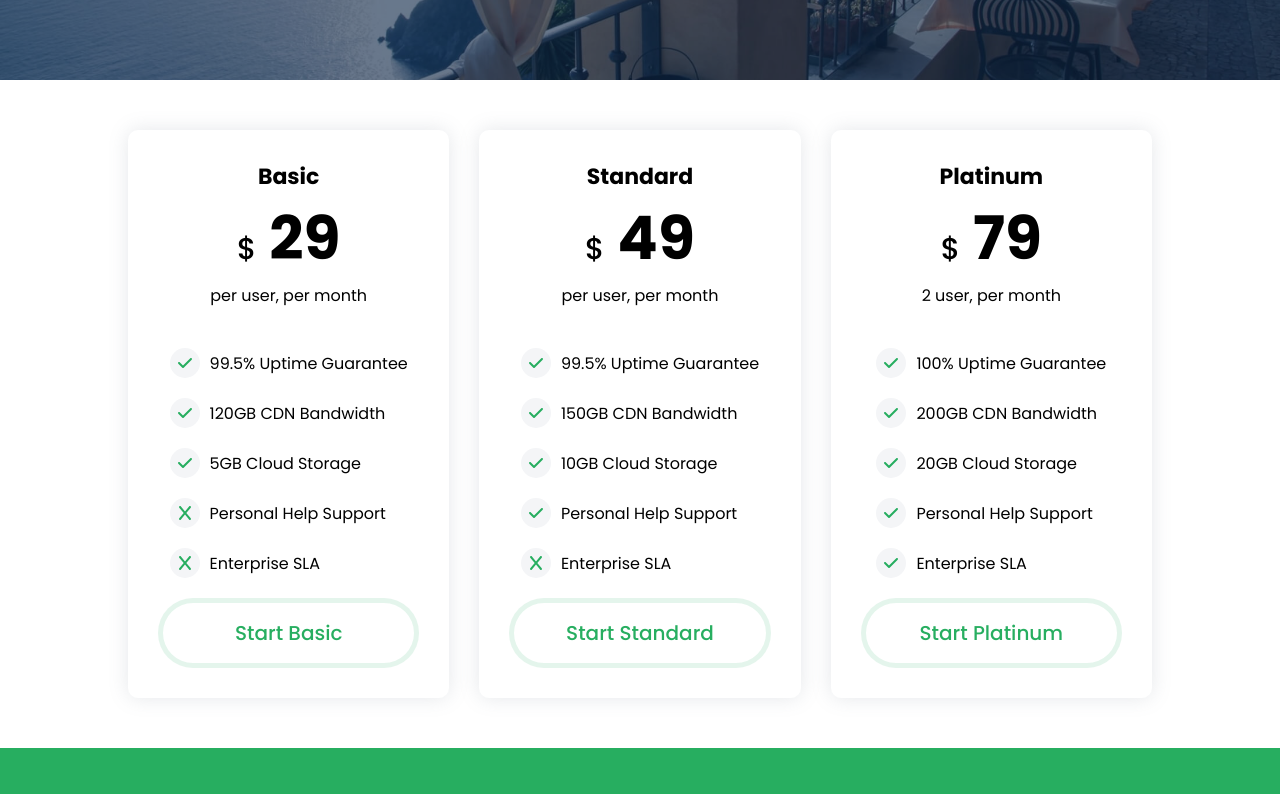
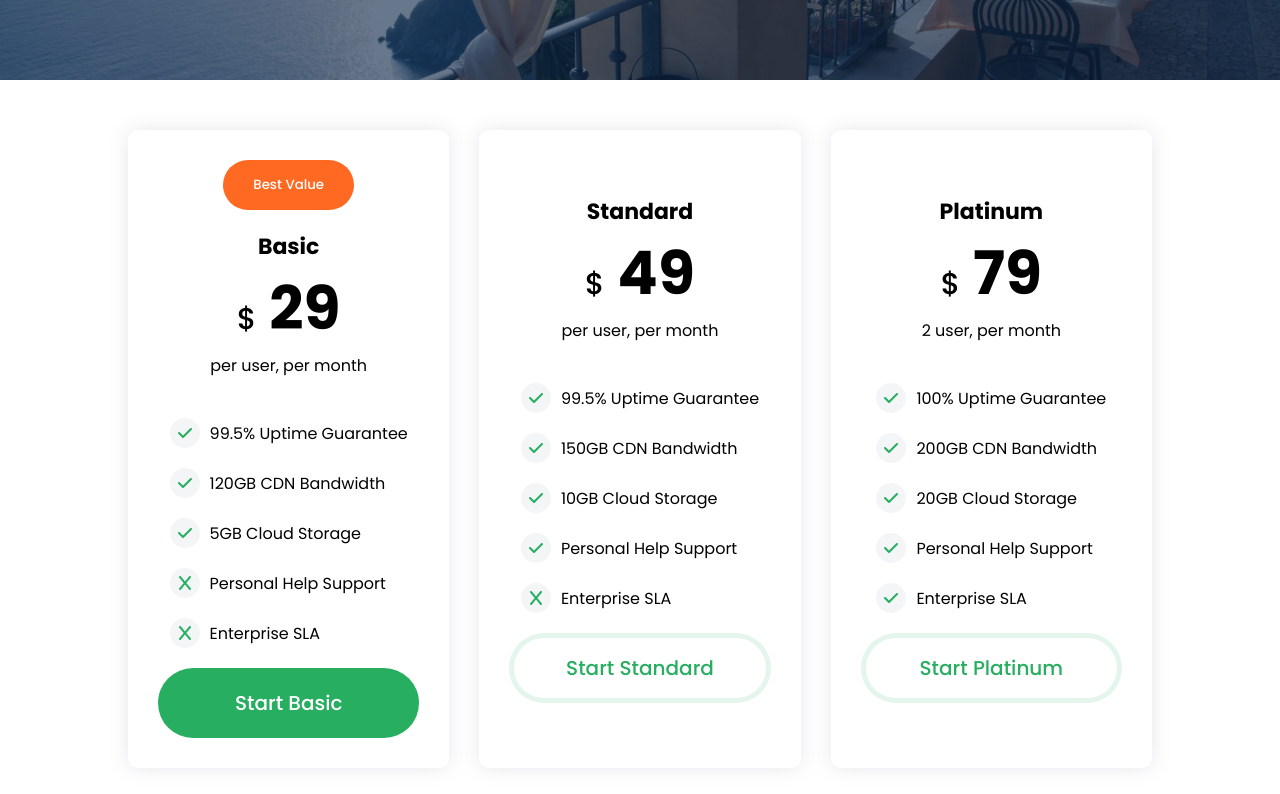
Before and after one commit to danhbui1998/react-landing-page, a React (Create React App) app: page /pricing in a window 1280 px wide. Shown: the part 320-1114 px from the top of the page. Built offline with nearby package versions, Linux system fonts and the light colour scheme.

Commit message:
#25 Add/ remove Active Class Card Price

```diff
--- a/src/components/Location/Location.scss
+++ b/src/components/Location/Location.scss
@@ -12,11 +12,14 @@
     &-item {
         overflow: hidden;
         position: relative;
+        cursor: pointer;
         img {
             border-radius: 5px;
             width: 100%;
             height: 100%;
             object-fit: cover;
+            transform: scale(1);
+            transition: 0.4s;
         }
         .overlay {
             position: absolute;
@@ -53,6 +56,9 @@
                 z-index: -1;
             }
         }
+        &:hover img {
+            transform: scale(1.2);
+        }
     }
     @include sm {
         &-card {
--- a/src/components/Price/Price.scss
+++ b/src/components/Price/Price.scss
@@ -15,6 +15,7 @@
         border-radius: 10px;
         display: flex;
         align-items: center;
+        justify-content: center;
         flex-direction: column;
         .btn-top {
             margin-bottom: 20px;
@@ -37,6 +38,7 @@
             justify-content: center;
             font-weight: 500;
             font-size: 20px;
+            border: 5px solid transparent;
         }
         .btn-not-active {
             background-color: $color-white;
--- a/src/components/Price/PriceCard.jsx
+++ b/src/components/Price/PriceCard.jsx
@@ -1,15 +1,15 @@
-import { useEffect, useState } from 'react';
+import { useState } from 'react';
 import { price } from '../../assets/data/Data';
 import Button from '../Button';
 
 function PriceCard() {
-    const [isPrice, setIsPrice] = useState(false);
-    useEffect(() => {});
+    const [active, setActive] = useState(0);
+
     return (
         <div className="price-card">
             {price.map((item, index) => (
                 <div className="price-item" key={index}>
-                    {isPrice && <Button className="btn-top" noTitle rounded title="Best Value" />}
+                    {active === index && <Button className="btn-top" noTitle rounded title="Best Value" />}
                     <h4>{item.plan}</h4>
                     <h3>
                         <span>$</span> {item.price}
@@ -25,9 +25,9 @@ function PriceCard() {
                     </ul>
                     <Button
                         onClick={() => {
-                            setIsPrice(!isPrice);
+                            setActive(index);
                         }}
-                        className={`btn-bottom ${isPrice ? '' : 'btn-not-active'}`}
+                        className={active === index ? 'btn-bottom' : 'btn-bottom btn-not-active'}
                         rounded
                         noTitle
                         title={`Start ${item.plan}`}
--- a/src/components/Recent/Recent.scss
+++ b/src/components/Recent/Recent.scss
@@ -15,10 +15,16 @@
     &-img {
         cursor: pointer;
         height: 180px;
+        overflow: hidden;
         img {
             width: 100%;
             height: 100%;
             object-fit: cover;
+            transform: scale(1);
+            transition: 0.4s;
+        }
+        &:hover img {
+            transform: scale(1.2);
         }
     }
     &-text {
```
